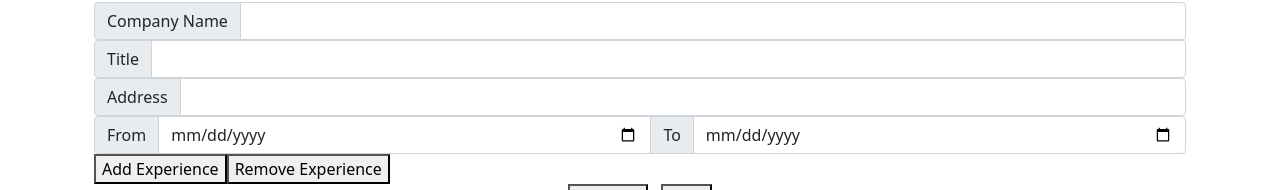
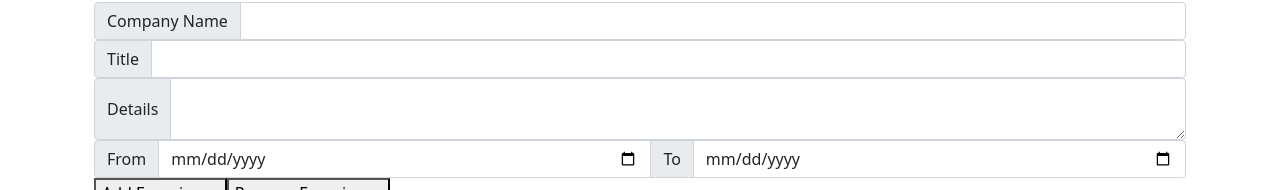
Before and after one commit to bilgramiraza/CV-generator, a React (Create React App) app: page / in a window 1280 px wide. Shown: the part 731-921 px from the top of the page. Built offline with nearby package versions, Linux system fonts and the light colour scheme.

Commit message:
Added Pattern Validation to dates and added text area input

```diff
--- a/src/InputExperience.js
+++ b/src/InputExperience.js
@@ -34,10 +34,10 @@ export default class InputExperience extends Component {
                                         />
                         </div>
                         <div className="input-group">
-                            <InputGroup inputGroupLabel='Address'
-                                        inputGroupType='text'
-                                        inputGroupName='location'
-                                        inputGroupValue={this.props.data.location}
+                            <InputGroup inputGroupLabel='Details'
+                                        inputGroupType='textarea'
+                                        inputGroupName='details'
+                                        inputGroupValue={this.props.data.details}
                                         handleChange={this.props.handleChange}
                                         required={true}
                                         />
@@ -46,6 +46,7 @@ export default class InputExperience extends Component {
                             <InputGroup inputGroupLabel='From'
                                         inputGroupType='date'
                                         inputGroupName='from'
+                                        pattern='\d{1,2}/\d{1,2}/\d{4}'
                                         inputGroupValue={this.props.data.from}
                                         handleChange={this.props.handleChange}
                                         required={true}
@@ -53,6 +54,7 @@ export default class InputExperience extends Component {
                             <InputGroup inputGroupLabel='To'
                                         inputGroupType='date'
                                         inputGroupName='to'
+                                        pattern='\d{1,2}/\d{1,2}/\d{4}'
                                         inputGroupValue={this.props.data.to}
                                         handleChange={this.props.handleChange}
                                         required={true}
```
